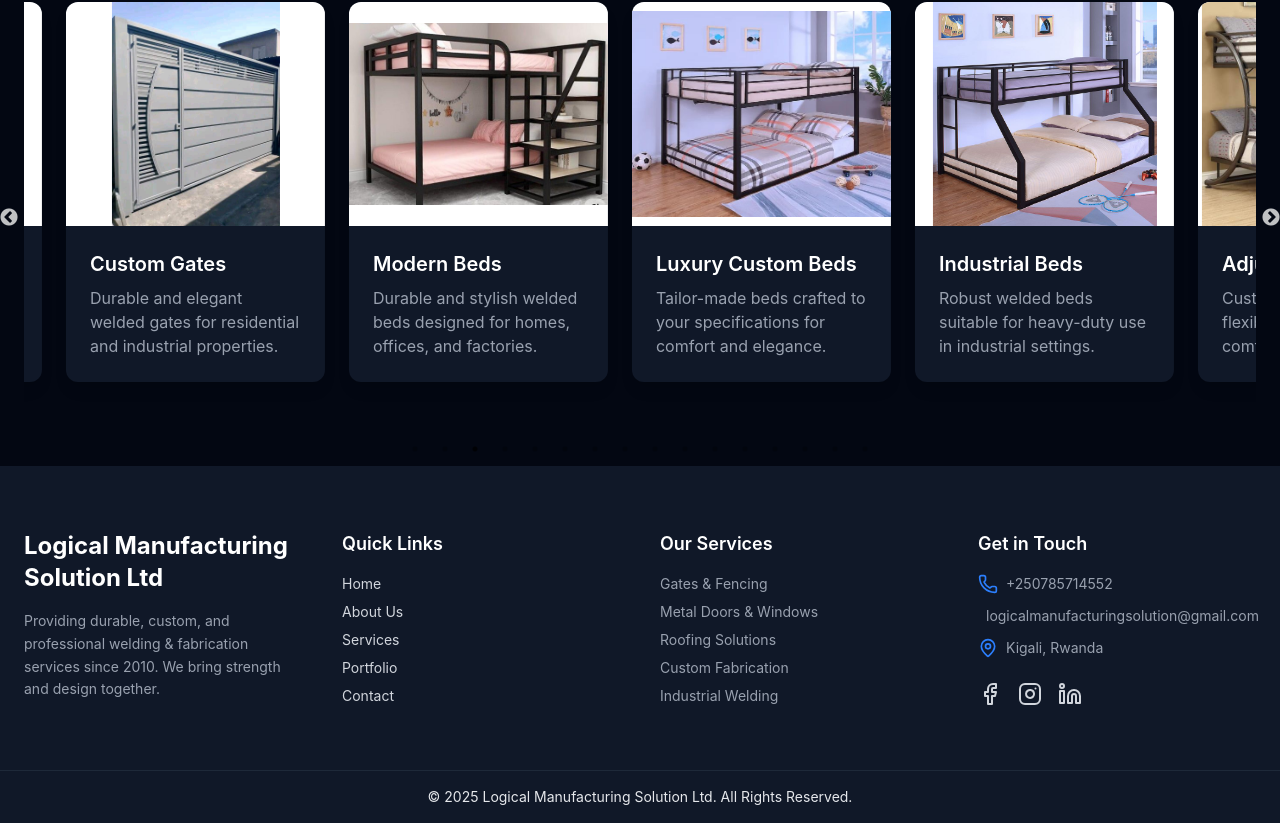
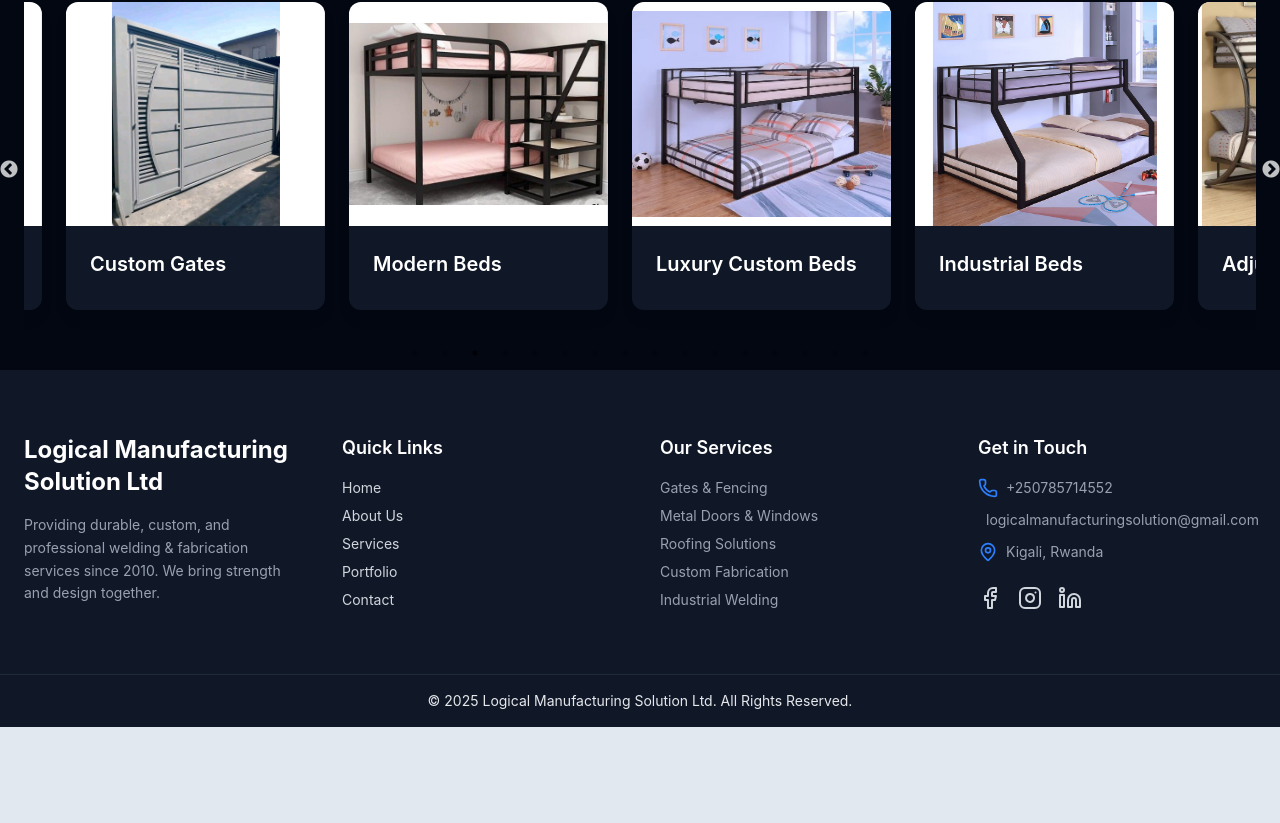
Before and after one commit to TheoNshimyimana/logical, a React (Vite) app: page /services in a window 1280 px wide. Shown: the part 2814-3637 px from the top of the page. After the commit the page ends 3541 px from the top, so only its background shows below. Built offline with nearby package versions, Linux system fonts and the light colour scheme.

Commit message:
fnal commit

```diff
--- a/src/pages/Body.jsx
+++ b/src/pages/Body.jsx
@@ -30,38 +30,37 @@ const industries = [
   {
     title: "Main Gate",
     img: Gate1,
-    description:
-      "Premium steel main gate solutions with durability and design.",
+
   },
   {
     title: "Gates",
     img: Gate2,
-    description: "Custom metal gate fabrication with elegant finishes.",
+
   },
   {
     title: "Roofing",
     img: Roofing1,
-    description: "Strong roofing structures with expert welding.",
+
   },
   {
     title: "Metal Fabrication",
     img: Roofing2,
-    description: "Industrial fabrication and steel structures.",
+
   },
   {
     title: "Door",
     img: Door1,
-    description: "Modern doors crafted with precision and strength.",
+
   },
   {
     title: "Window",
     img: Window1,
-    description: "Durable and stylish welded window solutions.",
+
   },
   {
     title: "Window",
     img: Window2,
-    description: "Modern welded windows with strong security.",
+
   },
 ];
 
--- a/src/pages/Services.jsx
+++ b/src/pages/Services.jsx
@@ -155,98 +155,81 @@ export default function Services() {
     {
       img: Bed1,
       title: "Modern Beds",
-      description:
-        "Durable and stylish welded beds designed for homes, offices, and factories.",
+
     },
     {
       img: Bed2,
       title: "Luxury Custom Beds",
-      description:
-        "Tailor-made beds crafted to your specifications for comfort and elegance.",
+
     },
     {
       img: Bed3,
       title: "Industrial Beds",
-      description:
-        "Robust welded beds suitable for heavy-duty use in industrial settings.",
+
     },
     {
       img: Bed4,
       title: "Adjustable Beds",
-      description:
-        "Customizable beds offering flexibility and ergonomic comfort.",
+
     },
     {
       img: Cupboad1,
       title: "Custom Cupboards",
-      description:
-        "Personalized welded cupboards designed to maximize storage and aesthetics.",
+
     },
     {
       img: Cupboad2,
       title: "Modular Cupboards",
-      description:
-        "Flexible cupboard solutions tailored to your space and functional needs.",
+
     },
     {
       img: Chair1,
       title: "Office Chairs",
-      description:
-        "Ergonomic welded chairs designed for comfort and long-term use.",
+
     },
     {
       img: Chair2,
       title: "Custom Dining Chairs",
-      description:
-        "Stylish and durable chairs tailored to your home or restaurant.",
+
     },
     {
       img: Piptre1,
       title: "Standard Classroom Desks",
-      description:
-        "Durable and ergonomic welded desks designed for schools and training centers.",
+
     },
     {
       img: Piptre2,
       title: "Adjustable Classroom Desks",
-      description:
-        "Customizable desks with high-precision welding for comfort and long-term use in educational spaces.",
+
     },
     {
       img: Guide1,
       title: "Safety Guiderails",
-      description:
-        "Custom welded guiderails ensuring safety and durability in any environment.",
+
     },
     {
       img: Guide2,
       title: "Staircase Guiderails",
-      description:
-        "Stylish and secure guiderails designed for residential and commercial spaces.",
+
     },
     {
       img: Guide3,
       title: "Outdoor Guiderails",
-      description:
-        "Weather-resistant guiderails for outdoor and industrial applications.",
+
     },
     {
       img: Rack1,
       title: "Storage Racks",
-      description:
-        "Custom racks designed to organize and store materials efficiently.",
     },
     {
       img: Rack2,
       title: "Display Shelves",
-      description:
-        "Tailor-made shelves ideal for showcasing products or organizing spaces.",
+
     },
     {
       img: Gate,
       title: "Custom Gates",
-      description:
-        "Durable and elegant welded gates for residential and industrial properties.",
+
     },
   ];
 
```
